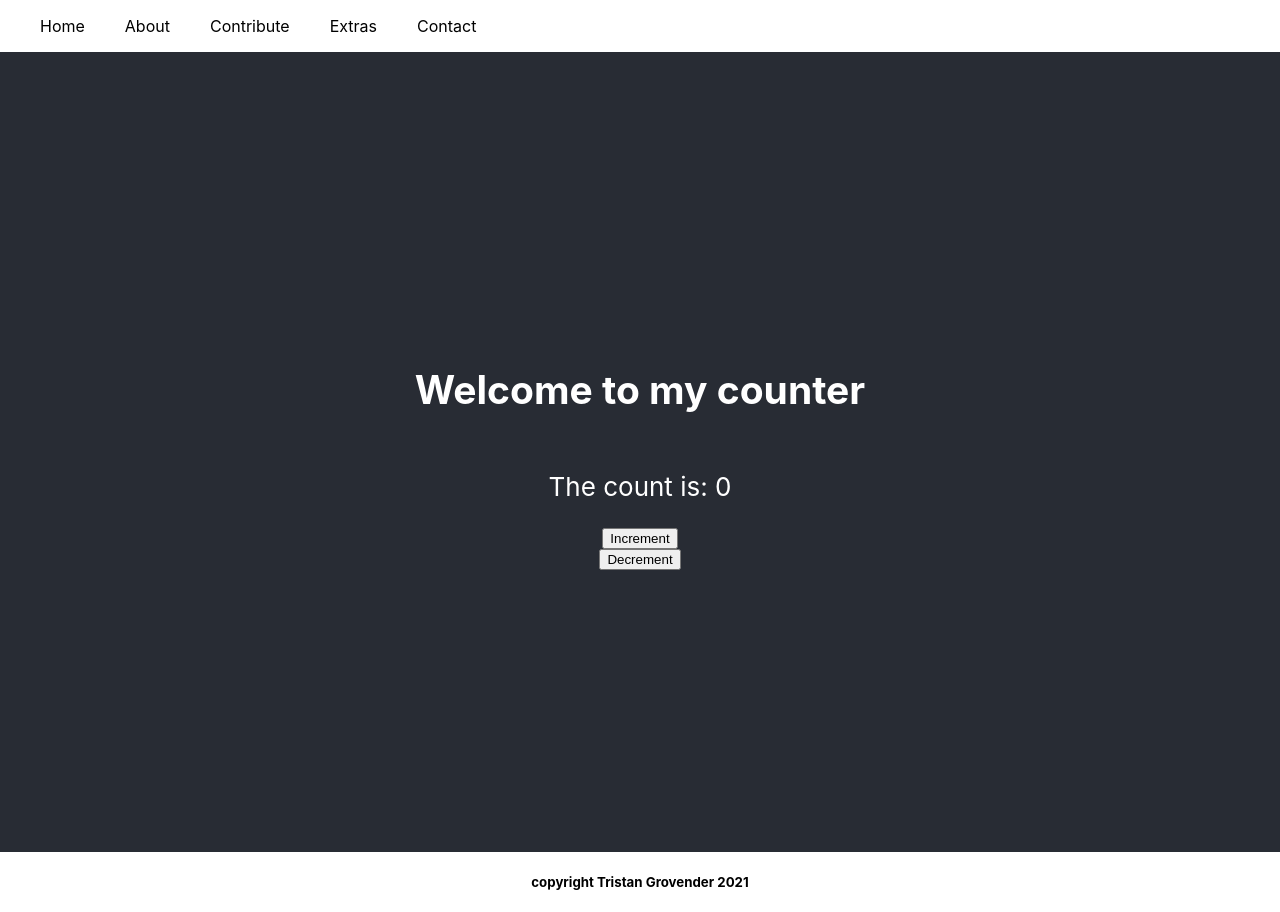
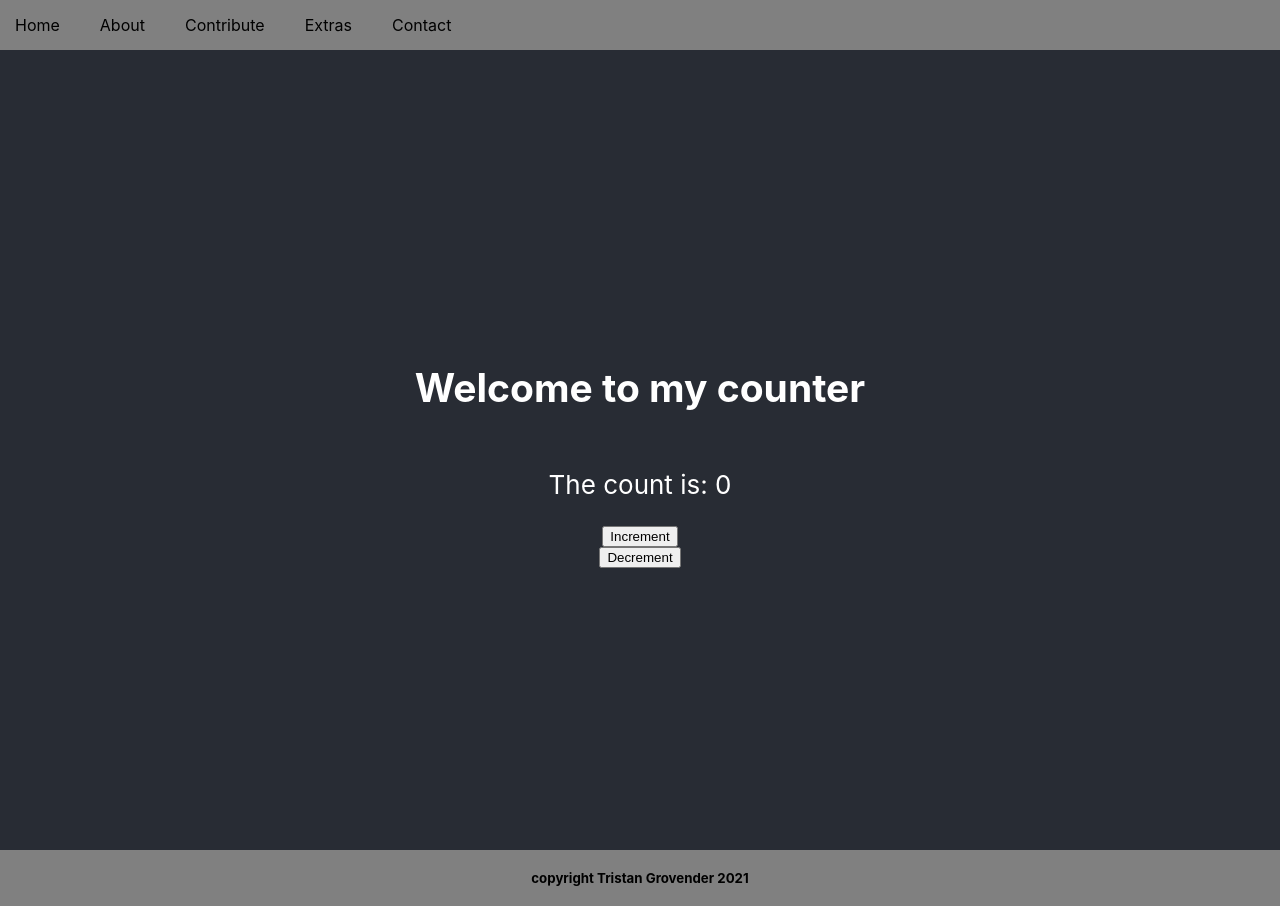
Before and after one commit to tristangrovender/intro, a React (Create React App) app in the folder intro-project/: page / in a window 1280 px wide. Built offline with nearby package versions, Linux system fonts and the light colour scheme.

Commit message:
Added some styling

```diff
--- a/intro-project/src/App.js
+++ b/intro-project/src/App.js
@@ -1,5 +1,6 @@
 import "./App.css";
 import "./header.css";
+import "./footer.css";
 import Counter from "./Counter";
 import Header from "./Header";
 import Footer from "./Footer";
--- a/intro-project/src/Footer.js
+++ b/intro-project/src/Footer.js
@@ -1,7 +1,7 @@
 import React from "react";
 
 const Footer = () => {
-  return <h5>copyright Tristan Grovender 2021</h5>;
+  return <h5 className="footer">copyright Tristan Grovender 2021</h5>;
 };
 
 export default Footer;
--- /dev/null
+++ b/intro-project/src/footer.css
@@ -0,0 +1,5 @@
+.footer {
+  background-color: grey;
+  margin: 0px;
+  padding: 20px;
+}
--- a/intro-project/src/header.css
+++ b/intro-project/src/header.css
@@ -1,9 +1,13 @@
 .nav-bar {
   display: flex;
   list-style-type: none;
+  margin: 0px;
+  padding: 15px;
+  background-color: grey;
 }
 
 .nav-bar li {
   text-decoration: none;
   padding-right: 40px;
+  color: black;
 }
```
Also changed, not shown: 1 other file (tests, documents, lock files or other folders).
